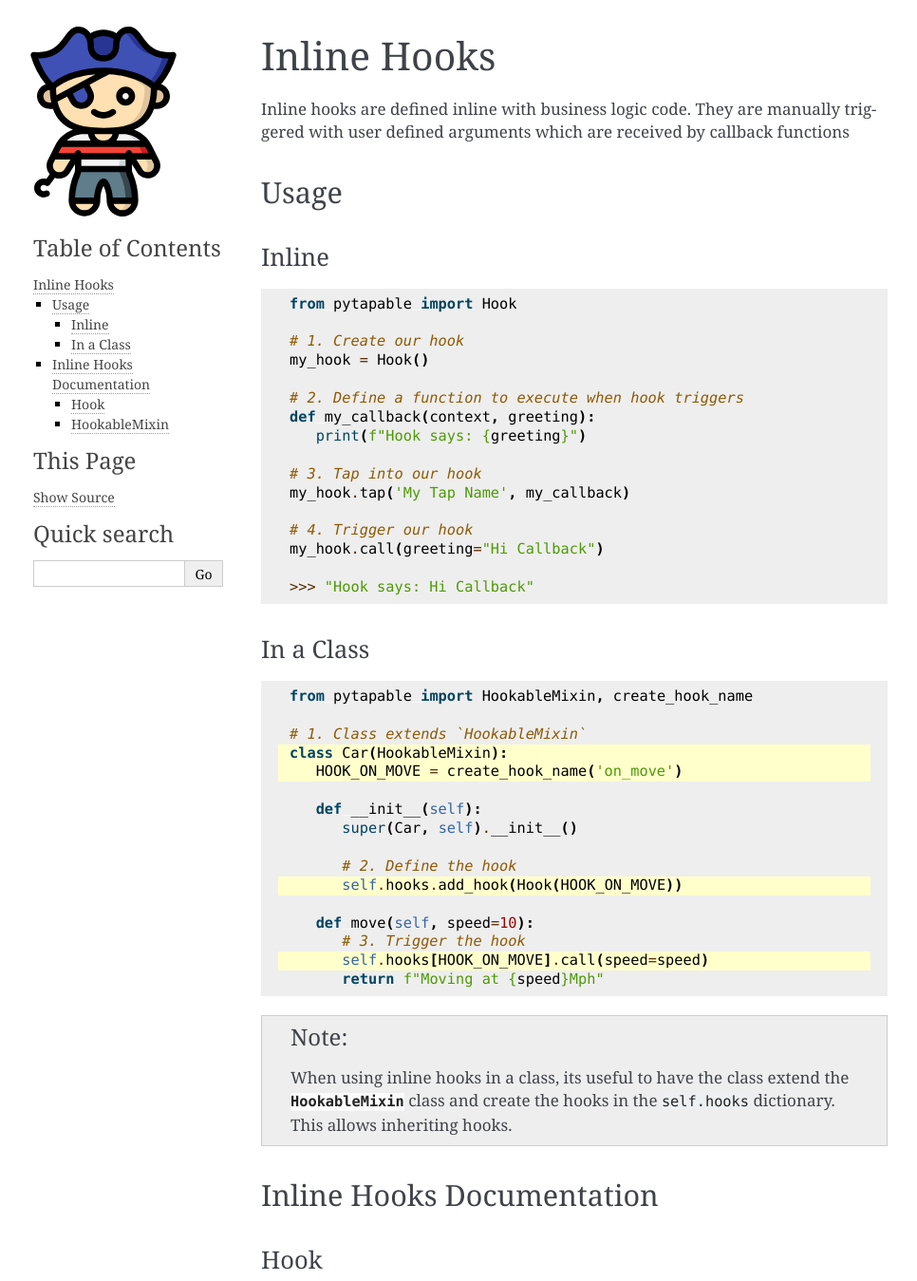
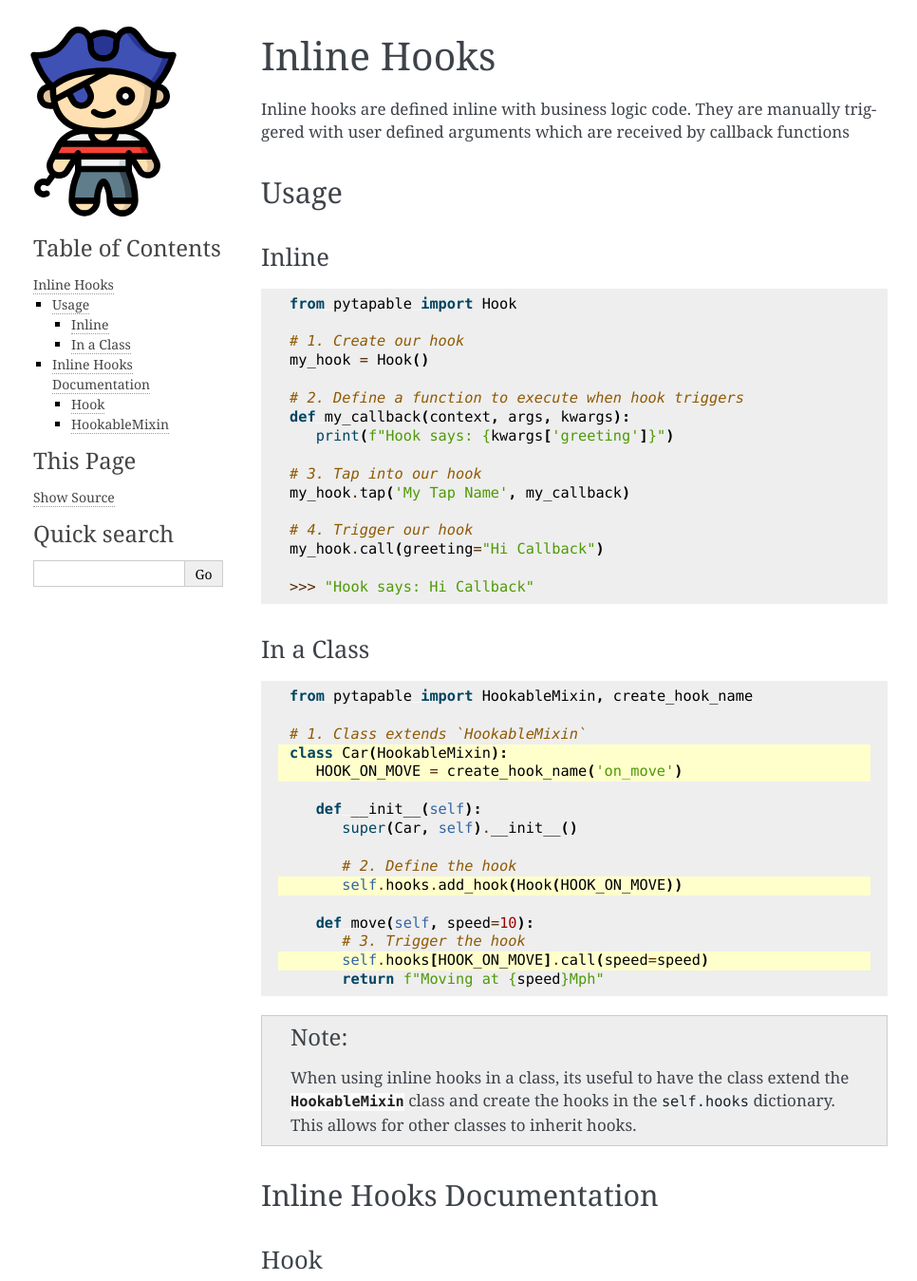
Before and after one commit to vidhu/PyTapable, a Sphinx documentation site: the page built from docs/source/inline_hooks.rst, in a window 1280 px wide, cut to the strip 0-1349 px from the top of the page. Shown: the whole strip at 95% size, without its empty margins (145-1111 px from the left). Built offline with Sphinx 7.4.7, drawn with Linux system fonts in a browser that asks for light colours.

Commit message:
inline hooks have context

```diff
--- a/docs/source/index.rst
+++ b/docs/source/index.rst
@@ -107,8 +107,8 @@ InlineHooks
    my_hook = Hook()
 
    # 2. Define a function to execute when hook triggers
-   def my_callback(context, greeting):
-      print(f"Hook says: {greeting}")
+   def my_callback(context, args, kwargs):
+      print(f"Hook says: {kwargs['greeting']}")
 
    # 3. Tap into our hook
    my_hook.tap('My Tap Name', my_callback)
--- a/docs/source/inline_hooks.rst
+++ b/docs/source/inline_hooks.rst
@@ -18,8 +18,8 @@ Inline
    my_hook = Hook()
 
    # 2. Define a function to execute when hook triggers
-   def my_callback(context, greeting):
-      print(f"Hook says: {greeting}")
+   def my_callback(context, args, kwargs):
+      print(f"Hook says: {kwargs['greeting']}")
 
    # 3. Tap into our hook
    my_hook.tap('My Tap Name', my_callback)
@@ -55,7 +55,7 @@ In a Class
 
 .. note::
    When using inline hooks in a class, its useful to have the class extend the :class:`HookableMixin` class and
-   create the hooks in the ``self.hooks`` dictionary. This allows inheriting hooks.
+   create the hooks in the ``self.hooks`` dictionary. This allows for other classes to inherit hooks.
 
 
 Inline Hooks Documentation
```
Also changed, not shown: 3 other files.
